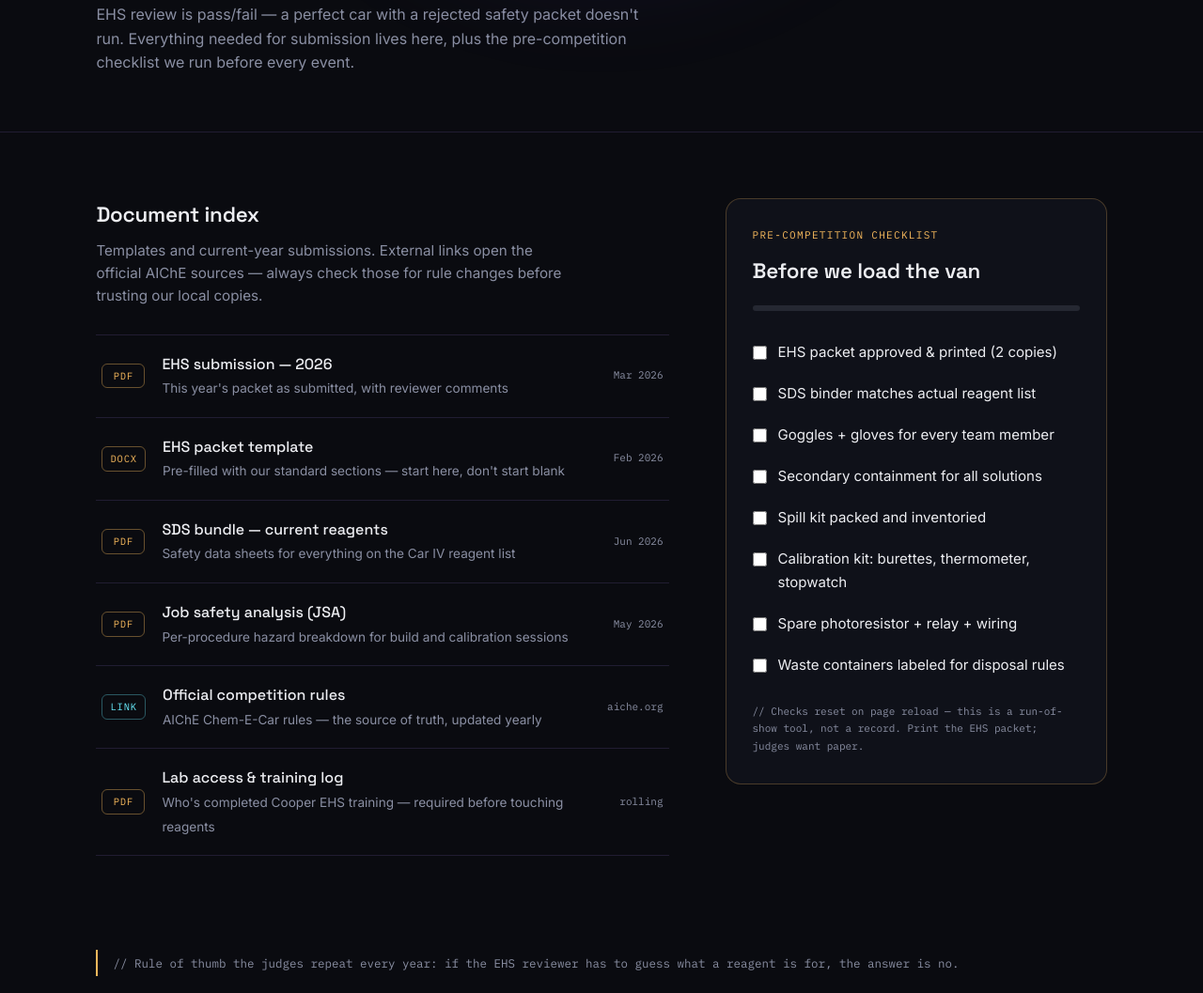
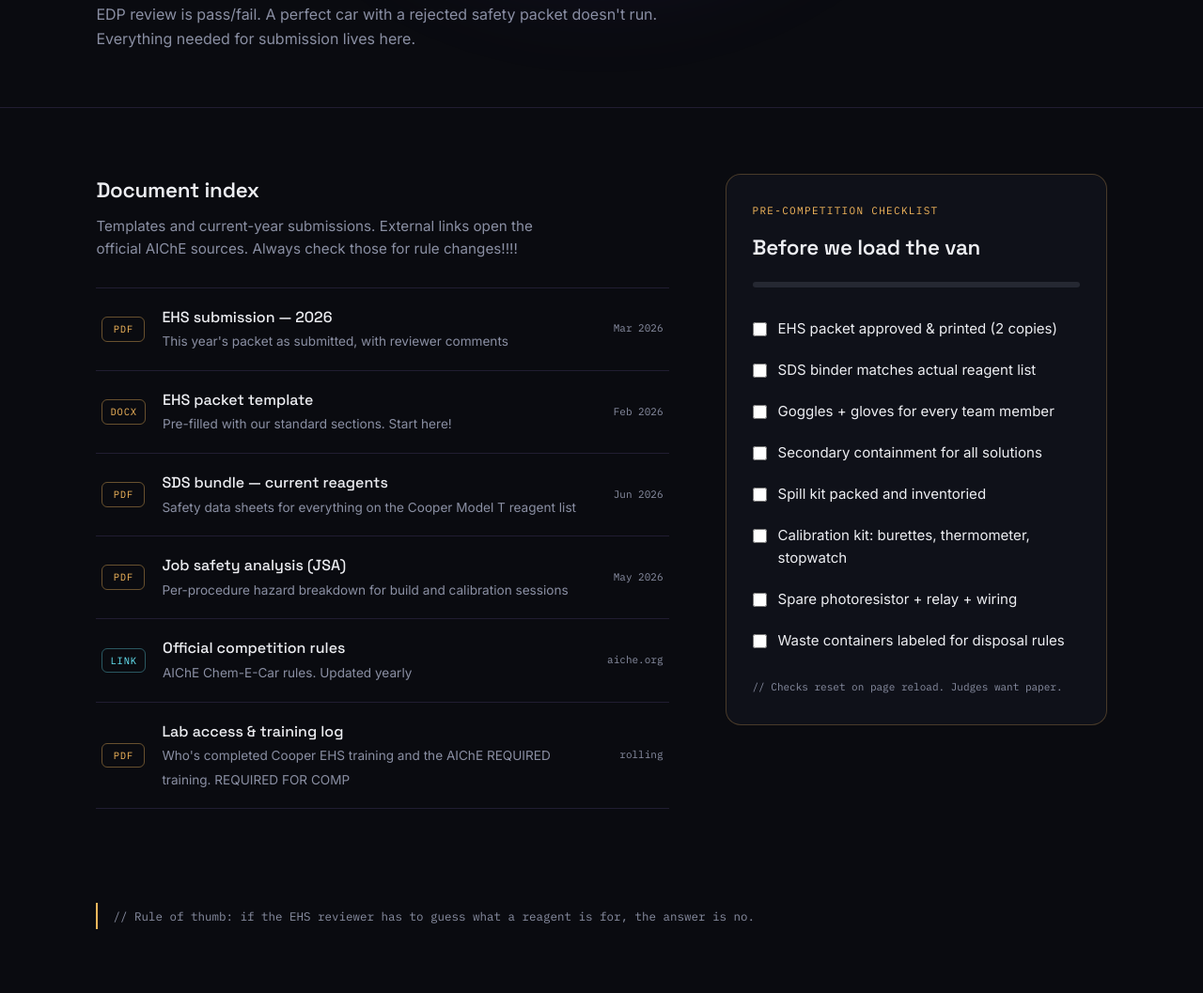
Before and after one commit to jzhou1-02/jzhou1-02.github.io, a plain HTML site: page safety.html in a window 1280 px wide. Shown: the part 255-1312 px from the top of the page at 94% size. Drawn offline with Linux system fonts and the light colour scheme.

Commit message:
even more shit

```diff
--- a/safety.html
+++ b/safety.html
@@ -23,13 +23,13 @@
 <header class="page-head">
   <div class="crumb"><a href="index.html">Archive</a> / <span>Safety &amp; compliance</span></div>
   <h1>The paperwork that lets us race.</h1>
-  <p class="page-lede">EHS review is pass/fail — a perfect car with a rejected safety packet doesn't run. Everything needed for submission lives here, plus the pre-competition checklist we run before every event.</p>
+  <p class="page-lede">EDP review is pass/fail. A perfect car with a rejected safety packet doesn't run. Everything needed for submission lives here.</p>
 </header>
 
 <main>
   <div class="reveal">
     <h2>Document index</h2>
-    <p class="sub">Templates and current-year submissions. External links open the official AIChE sources — always check those for rule changes before trusting our local copies.</p>
+    <p class="sub">Templates and current-year submissions. External links open the official AIChE sources. Always check those for rule changes!!!!</p>
     <div class="docs">
       <a class="doc" href="#">
         <span class="ft">PDF</span>
@@ -38,12 +38,12 @@
       </a>
       <a class="doc" href="#">
         <span class="ft">DOCX</span>
-        <span><span class="doc-name">EHS packet template</span><br><span class="doc-desc">Pre-filled with our standard sections — start here, don't start blank</span></span>
+        <span><span class="doc-name">EHS packet template</span><br><span class="doc-desc">Pre-filled with our standard sections. Start here!</span></span>
         <span class="upd">Feb 2026</span>
       </a>
       <a class="doc" href="#">
         <span class="ft">PDF</span>
-        <span><span class="doc-name">SDS bundle — current reagents</span><br><span class="doc-desc">Safety data sheets for everything on the Car IV reagent list</span></span>
+        <span><span class="doc-name">SDS bundle — current reagents</span><br><span class="doc-desc">Safety data sheets for everything on the Cooper Model T reagent list</span></span>
         <span class="upd">Jun 2026</span>
       </a>
       <a class="doc" href="#">
@@ -53,12 +53,12 @@
       </a>
       <a class="doc" href="https://www.aiche.org/students/awards-scholarships-competitions/chem-e-car-competitionr" target="_blank" rel="noopener">
         <span class="ft ext">LINK</span>
-        <span><span class="doc-name">Official competition rules</span><br><span class="doc-desc">AIChE Chem-E-Car rules — the source of truth, updated yearly</span></span>
+        <span><span class="doc-name">Official competition rules</span><br><span class="doc-desc">AIChE Chem-E-Car rules. Updated yearly</span></span>
         <span class="upd">aiche.org</span>
       </a>
       <a class="doc" href="#">
         <span class="ft">PDF</span>
-        <span><span class="doc-name">Lab access &amp; training log</span><br><span class="doc-desc">Who's completed Cooper EHS training — required before touching reagents</span></span>
+        <span><span class="doc-name">Lab access &amp; training log</span><br><span class="doc-desc">Who's completed Cooper EHS training and the AIChE REQUIRED training. REQUIRED FOR COMP</span></span>
         <span class="upd">rolling</span>
       </a>
     </div>
@@ -76,10 +76,10 @@
     <label class="check"><input type="checkbox"> Calibration kit: burettes, thermometer, stopwatch</label>
     <label class="check"><input type="checkbox"> Spare photoresistor + relay + wiring</label>
     <label class="check"><input type="checkbox"> Waste containers labeled for disposal rules</label>
-    <div class="note">// Checks reset on page reload — this is a run-of-show tool, not a record. Print the EHS packet; judges want paper.</div>
+    <div class="note">// Checks reset on page reload. Judges want paper.</div>
   </aside>
 
-  <p class="hint reveal">// Rule of thumb the judges repeat every year: if the EHS reviewer has to guess what a reagent is for, the answer is no.</p>
+  <p class="hint reveal">// Rule of thumb: if the EHS reviewer has to guess what a reagent is for, the answer is no.</p>
 </main>
 
 <footer>
@@ -88,7 +88,7 @@
 </footer>
 
 <script>
-/* scroll reveal — same mechanic as the hub */
+/* scroll reveal same as hub */
 const observer = new IntersectionObserver((entries) => {
   let stagger = 0;
   entries.forEach((entry) => {
@@ -102,7 +102,7 @@ const observer = new IntersectionObserver((entries) => {
 }, { threshold: 0.15 });
 document.querySelectorAll(".reveal").forEach((el) => observer.observe(el));
 
-/* checklist progress bar — pure in-page state */
+/* checklist progress bar */
 const boxes = document.querySelectorAll(".check input");
 const bar = document.getElementById("bar");
 boxes.forEach((box) => {
--- a/styles.css
+++ b/styles.css
@@ -203,7 +203,7 @@ footer a { color: var(--muted); }
   letter-spacing: -0.02em;
   margin-bottom: 24px;
 }
-.home .hero h1 em {
+.home .hero h1 em, .home .parallax-inner h2 em {
   font-style: normal;
   background: linear-gradient(100deg, var(--luminol) 10%, var(--chemilum) 90%);
   -webkit-background-clip: text;
@@ -308,6 +308,9 @@ footer a { color: var(--muted); }
 .home .parallax-inner { position: relative; z-index: 1; }
 .home .parallax-inner h2 { margin-bottom: 0; max-width: 18ch; text-shadow: 0 2px 30px rgba(10, 11, 16, 0.85); }
 .home .parallax-inner .eyebrow { color: var(--chemilum); }
+/* the h2's text-shadow would paint on top of the clipped gradient,
+   so the highlighted word gets a drop-shadow (applied post-clip) instead */
+.home .parallax-inner h2 em { text-shadow: none; filter: drop-shadow(0 2px 18px rgba(10, 11, 16, 0.9)); }
 
 /* the glow section: haze (::before/::after) + particles + cards */
 .home .archive { background: var(--ink-2); border-top: 1px solid var(--line); border-bottom: 1px solid var(--line); overflow: hidden; }
```
Also changed, not shown: index.html (+2 -2 lines), reactions.html (+1 -1 lines).
